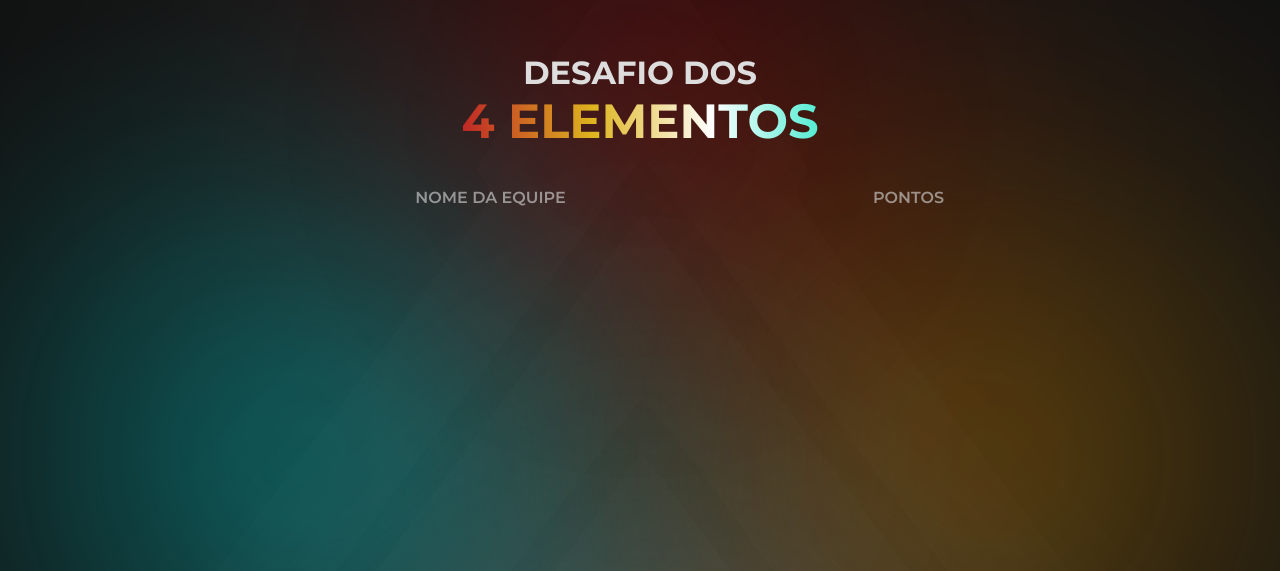
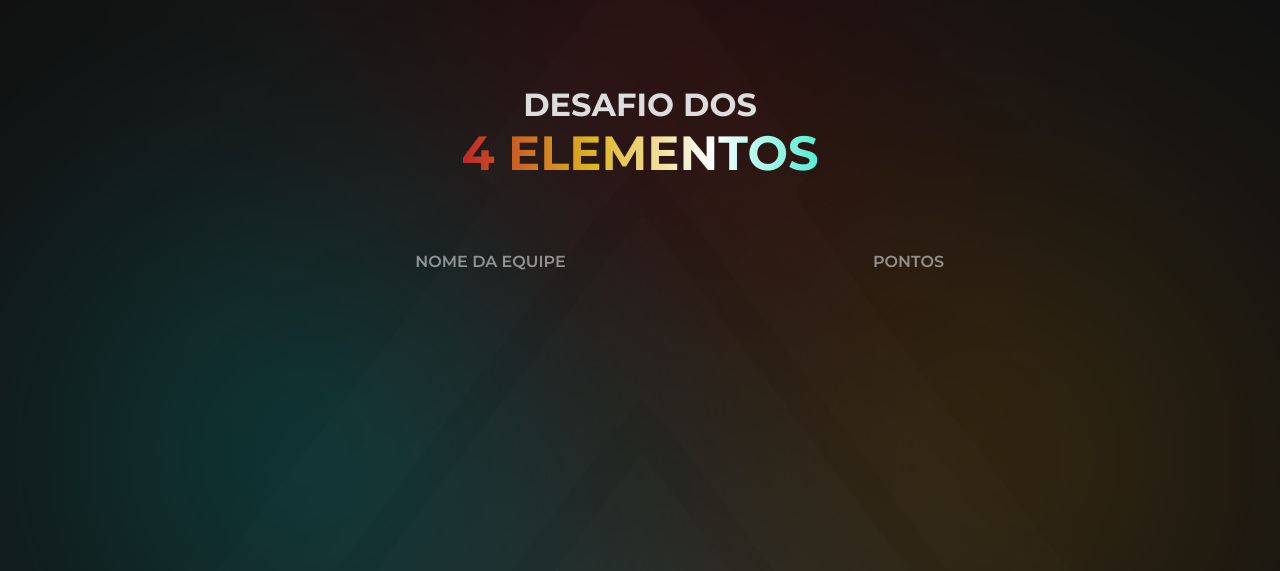
Before and after one commit to walmello/sagaelementos, an Astro site: page / in a window 1280 px wide. Shown: the top 571 px of the page. Built offline with nearby package versions, Linux system fonts and the light colour scheme; Astro itself is replaced by a stand-in of ours.

Commit message:
melhor whitespace no titulo. melhor transparencia no fundo

```diff
--- a/src/pages/index.astro
+++ b/src/pages/index.astro
@@ -62,6 +62,7 @@ import Layout from '../layouts/Layout.astro';
             display: flex;
             align-items: center;
             justify-content: center;
+            opacity: 0.5;
         }
 
         @keyframes rotate {
@@ -197,6 +198,7 @@ import Layout from '../layouts/Layout.astro';
         animation-fill-mode: forwards;
         animation-timing-function: ease-in-out;
         text-wrap: nowrap;
+        padding: 2rem 0;
     }
 
 
```
